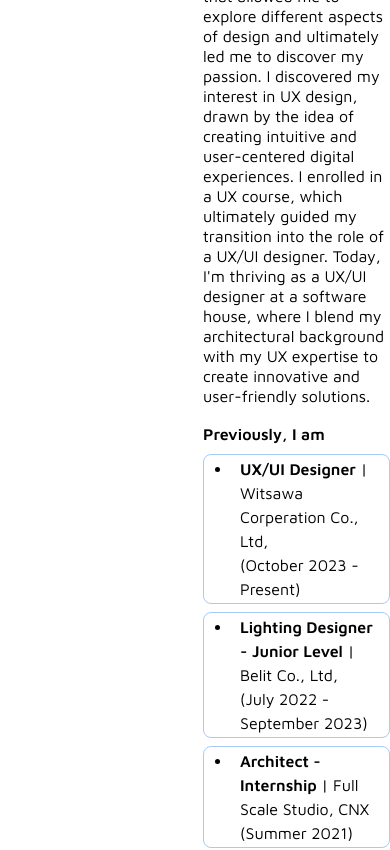
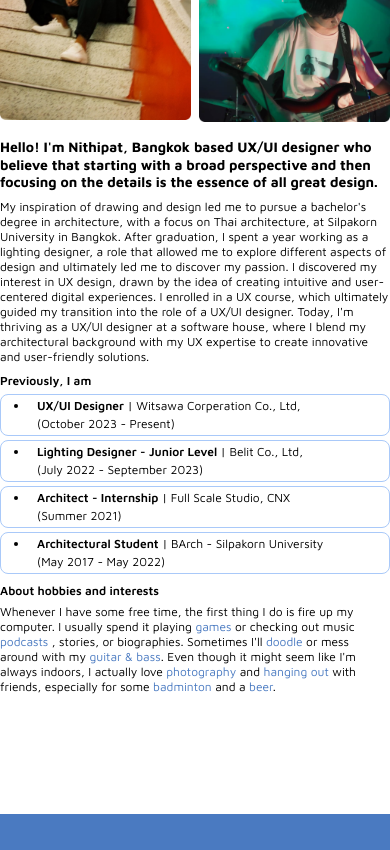
Before and after one commit to KawinOfficial/nithipatportfolio, a Next.js app: page /about in a window 390 px wide. Shown: the part 940-1790 px from the top of the page. Built offline with nearby package versions, Linux system fonts and the light colour scheme.

Commit message:
feat: responsive about me page

```diff
--- a/app/about/page.tsx
+++ b/app/about/page.tsx
@@ -14,11 +14,11 @@ export default function AboutPage() {
         </p>
       </article>
 
-      <div className="grid grid-cols-2 pb-[120px] gap-[16px]">
+      <div className="grid md:grid-cols-2 pb-[120px] gap-[16px]">
         <PortImage />
 
-        <div className="text-[16px] space-y-[16px]">
-          <p className="font-bold text-[20px] leading-tight">
+        <div className="text-[12px] lg:text-[16px] space-y-[8px] lg:space-y-[16px]">
+          <p className="font-bold text-[14px] lg:text-[20px] leading-tight">
             Hello! I&apos;m Nithipat, Bangkok based UX/UI designer who believe
             that starting with a broad perspective and then focusing on the
             details is the essence of all great design.
@@ -38,7 +38,7 @@ export default function AboutPage() {
             and user-friendly solutions.
           </p>
 
-          <div className="space-y-[8px]">
+          <div className="space-y-[4px] lg:space-y-[8px]">
             <p className="font-semibold">Previously, I am</p>
             {PORTLIST.map(({ tag, company, period }, idx) => (
               <ul
@@ -54,7 +54,7 @@ export default function AboutPage() {
             ))}
           </div>
 
-          <div className="space-y-[8px]">
+          <div className="space-y-[4px] lg:space-y-[8px]">
             <p className="font-semibold">About hobbies and interests</p>
             <p className="leading-tight">
               Whenever I have some free time, the first thing I do is fire up my
```
